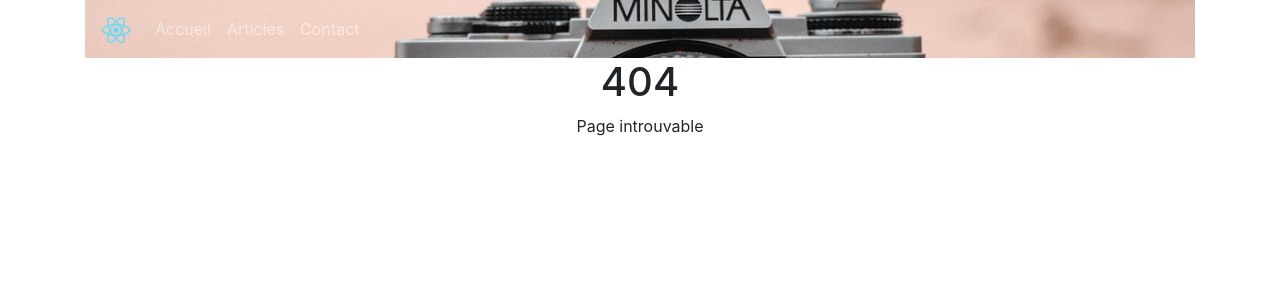
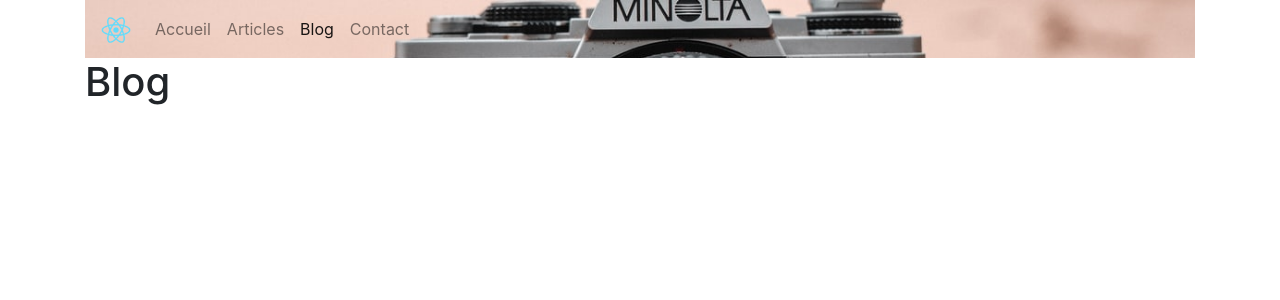
Before and after one commit to webdevproformation/react-j4-juin2020, a React (Create React App) app: page /blog in a window 1280 px wide. Before the commit this address led to /not-found. Shown: the top 300 px of the page. Built offline with nearby package versions, Linux system fonts and the light colour scheme.

Commit message:
ajout d'une nouvelle page pour notre site = blog

```diff
--- a/src/App.js
+++ b/src/App.js
@@ -9,6 +9,7 @@
 import Contact from "./front/Contact";
 import Post from "./front/Post";
 import NotFound from './front/notFound';
+import Blog from "./front/Blog";
 
 
 function App() {
@@ -21,6 +22,7 @@
           <Route path="/articles" exact component={Articles} />
           <Route path="/contact" component={Contact} />
           <Route path="/not-found" component={NotFound} />
+          <Route path="/blog" component={Blog} />
           <Route path="/" exact component={Home} />
           <Redirect to="/not-found" />
         </Switch>
--- a/src/Navbar.jsx
+++ b/src/Navbar.jsx
@@ -7,7 +7,7 @@
     }
     render() {
         return (
-            <nav className="navbar navbar-expand navbar-dark bg-primary"
+            <nav className="navbar navbar-expand navbar-light bg-primary"
                 style={{ background: "url('font-menu.jpg')", "background-size": "cover" }}
             >
                 <span className="navbar-brand">
@@ -22,6 +22,9 @@
                         <NavLink to="/articles" className="nav-link" activeClassName="active">Articles</NavLink>
                     </li>
                     <li className="nav-item">
+                        <NavLink to="/blog" className="nav-link" activeClassName="active">Blog</NavLink>
+                    </li>
+                    <li className="nav-item">
                         <NavLink to="/contact" className="nav-link" activeClassName="active">Contact</NavLink>
                     </li>
                 </ul>
--- a/src/front/Articles.jsx
+++ b/src/front/Articles.jsx
@@ -14,7 +14,8 @@
     }
 
     more(texte, max = 80) {
-        return texte.slice(0, max)
+        return texte.slice(0, max);
+        // .slice() => type string en js
     }
 
     render() {
--- /dev/null
+++ b/src/front/Blog.jsx
@@ -0,0 +1,10 @@
+import React, { Component } from 'react';
+
+class Blog extends Component {
+    state = {}
+    render() {
+        return (<h1>Blog</h1>);
+    }
+}
+
+export default Blog;
```
Also changed, not shown: src/prise-de-notes.txt.
